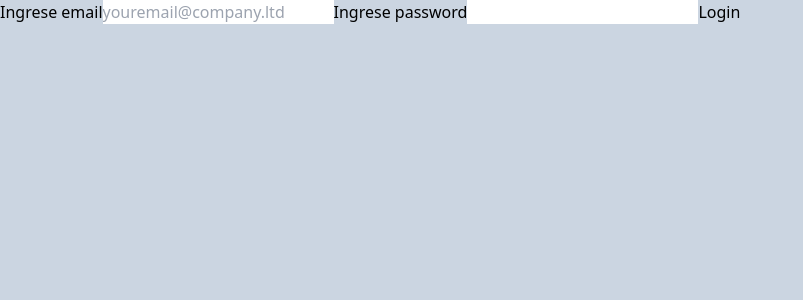
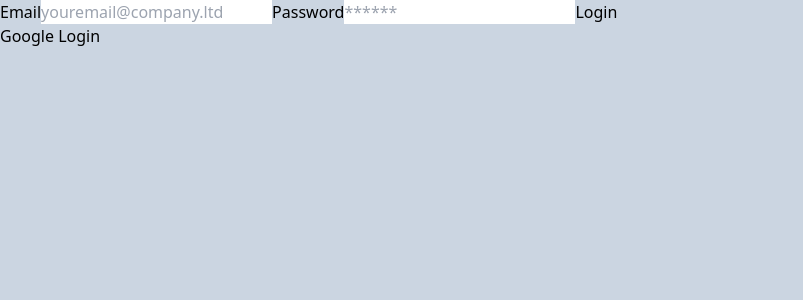
Before and after one commit to JuanAngelBi/bibo-chat-app, a React (Create React App) app: page /login in a window 1280 px wide. Shown: the top 300 px of the page, without its empty margins (0-803 px from the left). Built offline with nearby package versions, Linux system fonts and the light colour scheme; no server answers.

Commit message:
Login, Register y Home
Logica terminada, falta el chat y parte visual con Tailwind

```diff
--- a/src/App.js
+++ b/src/App.js
@@ -1,6 +1,7 @@
 import { Routes, Route } from "react-router-dom";
 import { Home } from "./components/Home";
 import { Login } from "./components/Login";
+import { ProtectedRoute } from "./components/ProtectedRoute";
 import { Register } from "./components/Register";
 import { AuthProvider } from "./context/authContext";
 
@@ -9,7 +10,11 @@
     <div className="bg-slate-300 h-screen text-black flex">
       <AuthProvider>
         <Routes>
-          <Route path="/" element={<Home/>}/>
+          <Route path="/" element={
+            <ProtectedRoute>
+              <Home/>
+            </ProtectedRoute>
+          }/>
           <Route path="/login" element={<Login/>}/>
           <Route path="/register" element={<Register/>}/>
         </Routes>
--- a/src/components/Alert.js
+++ b/src/components/Alert.js
@@ -0,0 +1,6 @@
+
+export function Alert({message}) {
+    return <div>
+        <spam>{message}</spam>
+    </div>
+}
--- a/src/components/Home.js
+++ b/src/components/Home.js
@@ -1,3 +1,28 @@
+import { useAuth } from "../context/authContext";
+
 export function Home() {
-    return <div>Home</div>;
+    const {user, logout, loading} = useAuth()
+
+    console.log(user)
+
+    const handleLogout = async () => {
+        try {
+            await logout()
+        } catch (error) {
+            console.log(error)
+        }
+        //Para saber si es ascincrono o no, ir a la funcion de signOut. Si dice Promise es asincrono
+        //Asincrono quiere decir que toma algo de tiempo
+    }
+
+    if (loading == true) return <h1>Loading</h1>
+    return <div>
+
+        <h1>Welcome, {user.email}!</h1>
+
+        <button onClick={handleLogout}>
+            logout
+        </button>
+
+    </div>;
 }
--- a/src/components/Login.js
+++ b/src/components/Login.js
@@ -1,27 +1,71 @@
-import { useState } from "react"
+import { useState } from "react";
+import { useAuth } from "../context/authContext";
+import { useNavigate } from "react-router-dom";
+import { Alert } from "./Alert";
 
 export function Login() {
 
-    const [user, setUser] = useState({
+    const [user, setUser] = useState({                      //Estado usuario
         email:'',
-        password:''
-    })
+        password:'',
+    });
+    const {login, loginWithGoogle} = useAuth()              //Auth
+    const navigate = useNavigate()                          //Navigate
+    const [error, setError] = useState()                    //Error
+
+    const handleChange = ({target: {name, value}}) =>       //Actualizar estado
+        setUser({...user, [name]: value})
+
+    const handleSubmit = async e => {
+        e.preventDefault()
+        setError('')
+        try {
+            await login(user.email, user.password)
+            navigate('/')
+        } catch (error) {
+            console.log(error.code)
+            setError(error.message)
+        }
+    }
+
+    const handleGoogleSignIn = async () => {
+        try {
+            await loginWithGoogle()
+            navigate('/')
+        } catch (error) {
+            setError(error.message)
+        }
+    }
 
     return (
-        <form>
-            <label htmlFor="email">Ingrese email</label>
+        <div>
+
+        {error && <Alert message={error}/>}
+
+            <form onSubmit={handleSubmit}>
+
+                <label htmlFor="email">Email</label>
                 <input
                     type="email"
                     name="email"
                     placeholder="youremail@company.ltd"
+                    onChange={handleChange}
                 />
-            <label htmlFor="password">Ingrese password</label>
+
+                <label htmlFor="password">Password</label>
                 <input
                     type="password"
                     name="password"
                     id="password"
+                    onChange={handleChange}
+                    placeholder="******"
                 />
+
                 <button>Login</button>
             </form>
+
+            <button onClick={handleGoogleSignIn}>Google Login</button>
+
+        </div>
     )
 }
--- a/src/components/ProtectedRoute.js
+++ b/src/components/ProtectedRoute.js
@@ -0,0 +1,13 @@
+import { useAuth } from "../context/authContext";
+import { Navigate } from "react-router-dom";
+
+export function ProtectedRoute({children}) {
+//Comprobar si el objeto usuario existe, sino va al login. Si existe pinto el elemento
+    const {user, loading} = useAuth()
+
+    if (loading) return <h1>Loading</h1>
+
+    if (!user) return <Navigate to='/login' />
+
+    return <>{children}</>        //Si tiene usuario, retornar los elementos
+}
--- a/src/components/Register.js
+++ b/src/components/Register.js
@@ -1,5 +1,7 @@
 import { useState } from "react";
 import { useAuth } from "../context/authContext";
+import { useNavigate } from "react-router-dom";
+import { Alert } from "./Alert";
 
 export function Register() {
 
@@ -7,17 +9,31 @@
         email:'',
         password:'',
     });
-    const {signup} = useAuth()
+    const {signup} = useAuth()          //Registrar usuario. De ese objeto, quiero extraer el signup
+    const navigate = useNavigate()      //Herramienta de RRD para navegar en las rutas
+    const [error, setError] = useState()    //Error
 
     const handleChange = ({target: {name, value}}) =>       //Actualizar estado
         setUser({...user, [name]: value})    //Copia los datos que tenga el usuario en el momento y luego actualiza
 
-    const handleSubmit = e => {                             //Ver lo que tiene el estado
+    const handleSubmit = async e => {                             //Ver lo que tiene el estado
         e.preventDefault()  //Para que no refresque la pagina
-        signup(user.email, user.password)
+        setError('')        //setError en blanco antes de registrar
+        try {                                   //Si se ejecutó signup sin ningun error, se va al Home
+            await signup(user.email, user.password)   //Ejecutar signup
+            navigate('/')                       //Envia a la ruta inicial
+        } catch (error) {
+            console.log(error.code)
+            setError(error.message)
         }
+    }
+    //Por el async-await significa que es asincrono
 
     return (
+        <div>
+
+        {error && <Alert message={error}/>}
+
             <form onSubmit={handleSubmit}>
 
                 <label htmlFor="email">Email</label>
@@ -34,9 +50,12 @@
                     name="password"
                     id="password"
                     onChange={handleChange}
+                    placeholder="******"
                 />
 
                 <button>Register</button>
             </form>
+
+        </div>
     )
 }
--- a/src/context/authContext.js
+++ b/src/context/authContext.js
@@ -1,6 +1,6 @@
-import { createContext, useContext } from "react";
-import { createUserWithEmailAndPassword } from "firebase/auth";
-//import { auth } from "../services/firebase";
+import { createContext, useContext, useEffect, useState } from "react";
+import { createUserWithEmailAndPassword,onAuthStateChanged,signInWithEmailAndPassword, signOut, GoogleAuthProvider, signInWithPopup } from "firebase/auth";
+import { auth } from "../services/firebase";
 
 
 export const authContext = createContext() //Contiene el valor de user
@@ -11,11 +11,33 @@
 }
 
 export function AuthProvider ({children}) {
+    //datos usuario
+    const [user, setUser] = useState(null); //Nadie conectado al iniciar la app
+    const [loading, setLoading] = useState(true);
+
+    //registrar
     const signup = (email, password) =>
-        //createUserWithEmailAndPassword(auth, email, password);
-        console.log(email, password);
+        createUserWithEmailAndPassword(auth, email, password);
+    //logear
+    const login = (email, password) =>
+        signInWithEmailAndPassword(auth, email, password)
+    //logout
+    const logout = () => signOut(auth);
+    //login google
+    const loginWithGoogle = () => {
+        const googleProvider = new GoogleAuthProvider()
+        return signInWithPopup(auth, googleProvider)
+    }
 
+    useEffect(() => {                       //El useEffect ejecuta algo apenas carga el componente
+        onAuthStateChanged(auth, currentUser => {       //Si esta logeado devuelve el objeto entero, sino null
+            setUser(currentUser);
+            setLoading(false)
+        })
+        //Si se logea o registra el AuthStateChanged va a disparar los datos de usuario
+    }, [])
     return (
-    <authContext.Provider value={{ signup }}>{children}</authContext.Provider>
+    <authContext.Provider value={{ signup, login, user, logout, loading, loginWithGoogle }}>{children}</authContext.Provider>
     );
+    //Exportar objetos
 }
```
Lines whose indentation alone changed are shown as unchanged.
